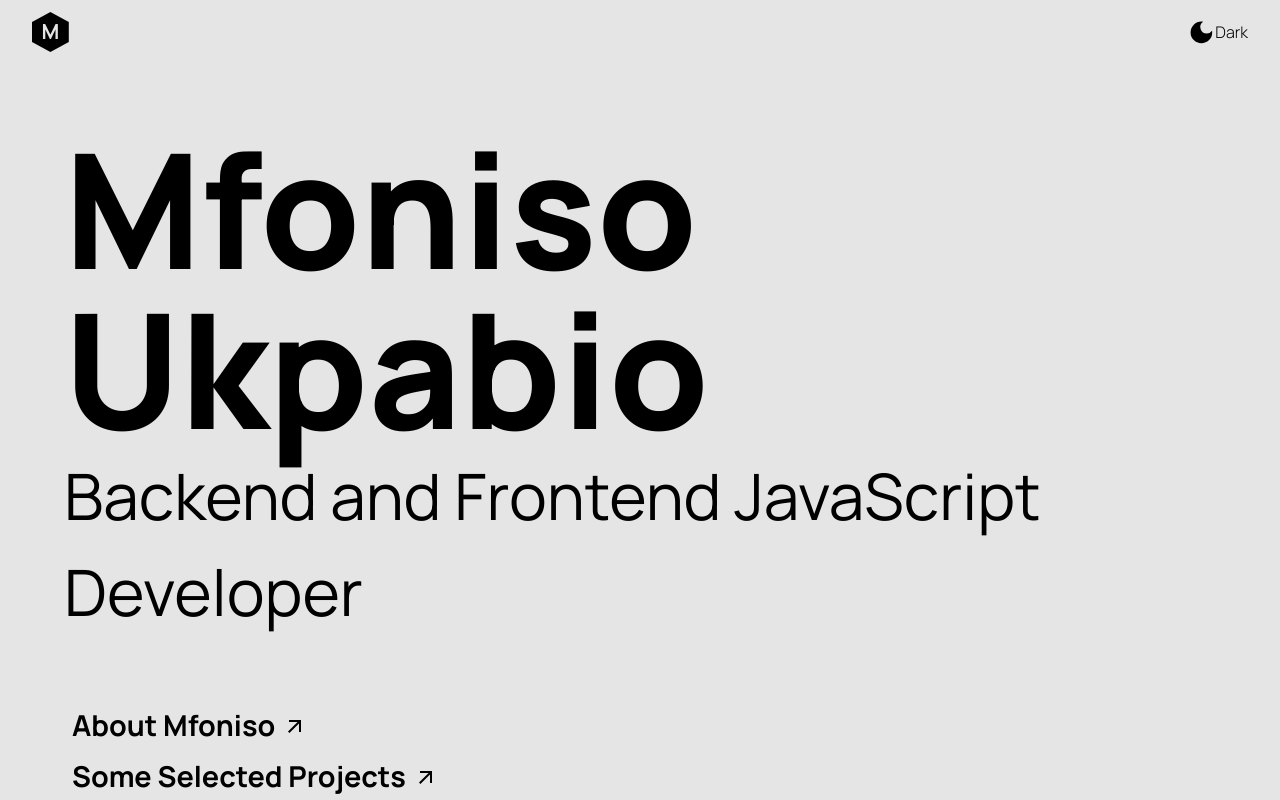
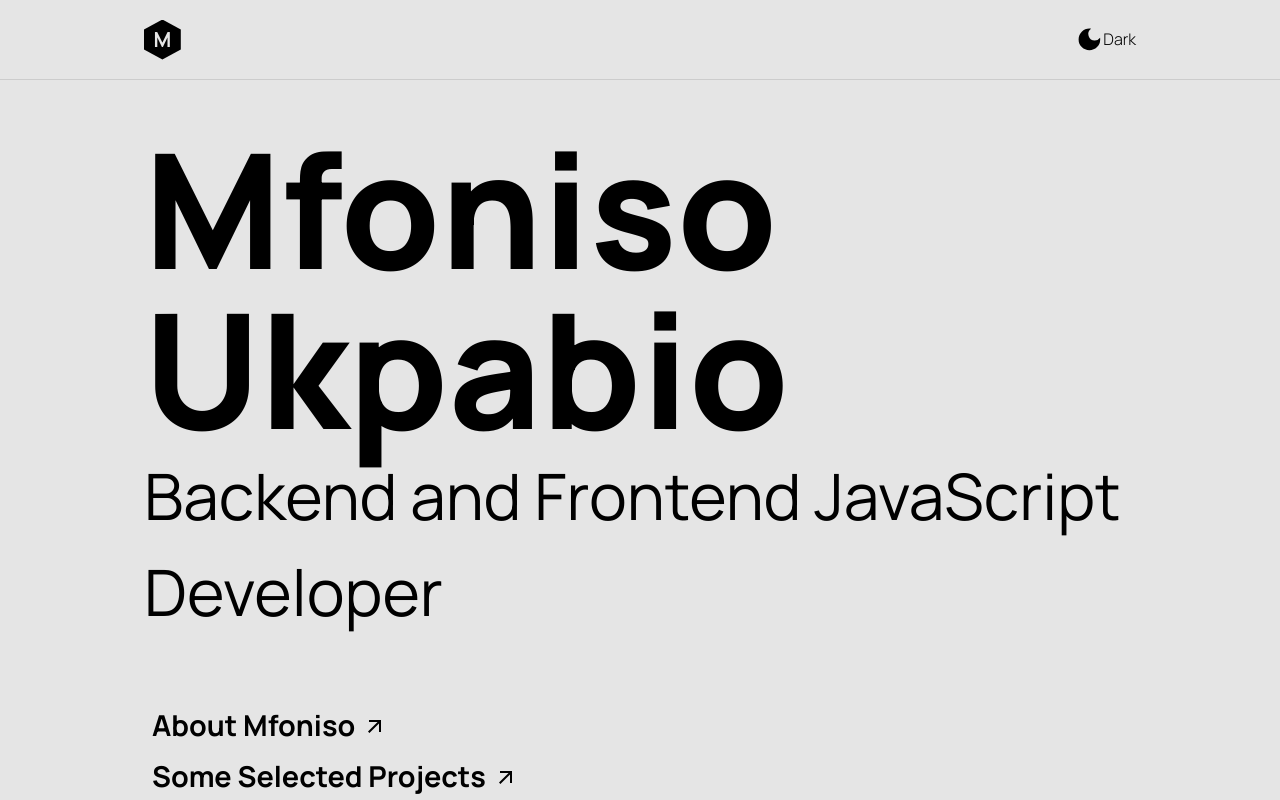
Before and after one commit to AirZED/new-portfolio, a React (Vite) app: page / in a window 1280 px wide. Shown: the top 800 px of the page. Built offline with nearby package versions, Linux system fonts and the light colour scheme.

Commit message:
added margin

```diff
--- a/src/index.css
+++ b/src/index.css
@@ -1,51 +1,51 @@
 @font-face {
   font-family: "PP Mori";
   font-weight: 100;
-  src: url('./assets/fonts/ppmori-extralight-webfont.woff2') format('woff2'),
-    url('./assets/fonts/ppmori-extralight-webfont.woff') format('woff')
+  src: url("./assets/fonts/ppmori-extralight-webfont.woff2") format("woff2"),
+    url("./assets/fonts/ppmori-extralight-webfont.woff") format("woff");
 }
 
 @font-face {
   font-family: "PP Mori";
   font-weight: 100;
   font-style: italic;
-  src: url('./assets/fonts/ppmori-extralightitalic-webfont.woff2') format('woff2'),
-    url('./assets/fonts/ppmori-extralightitalic-webfont.woff') format('woff')
+  src: url("./assets/fonts/ppmori-extralightitalic-webfont.woff2")
+      format("woff2"),
+    url("./assets/fonts/ppmori-extralightitalic-webfont.woff") format("woff");
 }
 
 @font-face {
   font-family: "PP Mori";
   font-weight: 300;
-  src: url('./assets/fonts/ppmori-regular-webfont.woff2') format('woff2'),
-    url('./assets/fonts/ppmori-regular-webfont.woff') format('woff')
+  src: url("./assets/fonts/ppmori-regular-webfont.woff2") format("woff2"),
+    url("./assets/fonts/ppmori-regular-webfont.woff") format("woff");
 }
 
 @font-face {
   font-family: "PP Mori";
   font-weight: 300;
   font-style: italic;
-  src: url('./assets/fonts/ppmori-regularitalicr-webfont.woff2') format('woff2'),
-    url('./assets/fonts/ppmori-regularitalic-webfont.woff') format('woff')
+  src: url("./assets/fonts/ppmori-regularitalicr-webfont.woff2") format("woff2"),
+    url("./assets/fonts/ppmori-regularitalic-webfont.woff") format("woff");
 }
 
 @font-face {
   font-family: "PP Mori";
   font-weight: 900;
-  src: url('./assets/fonts/ppmori-semibold-webfont.woff2') format('woff2'),
-    url('./assets/fonts/ppmori-semibold-webfont.woff') format('woff')
+  src: url("./assets/fonts/ppmori-semibold-webfont.woff2") format("woff2"),
+    url("./assets/fonts/ppmori-semibold-webfont.woff") format("woff");
 }
 
 @font-face {
   font-family: "PP Mori";
   font-weight: 900;
   font-style: italic;
-  src: url('./assets/fonts/ppmori-semibolditalic-webfont.woff2') format('woff2'),
-    url('./assets/fonts/ppmori-semibolditalic-webfont.woff') format('woff')
+  src: url("./assets/fonts/ppmori-semibolditalic-webfont.woff2") format("woff2"),
+    url("./assets/fonts/ppmori-semibolditalic-webfont.woff") format("woff");
 }
 
-
 html::-webkit-scrollbar {
-  width: .8rem;
+  width: 0.8rem;
   color: var(--light-bg);
 }
 
@@ -55,14 +55,14 @@ html::-webkit-scrollbar-track {
 
 html::-webkit-scrollbar-thumb {
   background: var(--dark-bg);
-  border-radius: .3rem;
+  border-radius: 0.3rem;
 }
 
 :root {
   /* font-family: 'PP Mori', sans-serif; */
   /* font-family: 'Roboto Mono', monospace; */
-/*   font-family: 'Poppins', sans-serif; */
-  font-family: 'Manrope', sans-serif;
+  /*   font-family: 'Poppins', sans-serif; */
+  font-family: "Manrope", sans-serif;
   font-weight: 400;
   line-height: 1.5;
   --border-radius: 15px;
@@ -96,15 +96,17 @@ body {
   overflow-x: hidden;
 }
 
+#root > *:not(:last-child) {
+  padding-inline: 9rem;
+}
+
 a {
   text-decoration: none;
 }
 
 a:hover {
-  color: var(--lessdark-bg)
+  color: var(--lessdark-bg);
 }
-
-
 
 h1,
 h2,
@@ -115,3 +117,15 @@ h6,
 p {
   margin: 0;
 }
+
+@media (max-width: 1200px) {
+  #root > *:not(:last-child) {
+    padding-inline: 2rem;
+  }
+}
+
+@media (max-width: 700px) {
+  #root > *:not(:last-child) {
+    padding-inline: 1rem;
+  }
+}
--- a/src/styles/Nav.module.css
+++ b/src/styles/Nav.module.css
@@ -11,7 +11,7 @@
   height: 4rem;
   width: 100%;
   padding: 0 !important;
-    gap: .5rem;
+  gap: 0.5rem;
 }
 
 .name {
@@ -30,9 +30,10 @@
 /* CLOSE NAV */
 .nav.close {
   background: var(--light-bg);
-    height: 4rem;
+  height: 5rem;
   flex-direction: row;
-    padding: 0 2rem !important;
+  padding: 0 9rem !important;
+  border-bottom: 0.5px solid #ccc;
 }
 
 .close-menu {
@@ -42,20 +43,19 @@
 
 .close-menu div {
   display: flex;
-    gap: .5em;
+  gap: 0.5em;
   align-items: center;
   list-style: none;
-
 }
 
-.nav-icons>* {
+.nav-icons > * {
   display: flex;
   align-items: center;
   justify-content: center;
   margin-left: 1rem;
   color: var(--dark-bg);
   cursor: pointer;
-    font-weight: 300
+  font-weight: 300;
 }
 
 .more-icon {
@@ -68,7 +68,7 @@
   cursor: pointer;
 }
 
-.nav-icons .mode-icons>* {
+.nav-icons .mode-icons > * {
   font-size: 1.8rem;
 }
 
@@ -82,10 +82,10 @@
   justify-content: space-between;
   color: var(--dark-bg);
   cursor: pointer;
-    gap: .25rem;
+  gap: 0.25rem;
 }
 
-.nav li>* {
+.nav li > * {
   transition: ease-in 1s;
   margin: 0;
   font-weight: 300;
@@ -93,13 +93,13 @@
 
 .nav li:hover p {
   animation-name: move-up-and-back;
-    animation-duration: .5s;
+  animation-duration: 0.5s;
   animation-fill-mode: forwards;
 }
 
-.nav li>div:hover .link-icon {
+.nav li > div:hover .link-icon {
   animation-name: move-up-and-back;
-    animation-duration: .5s;
+  animation-duration: 0.5s;
 }
 
 @keyframes move-up-and-back {
@@ -121,7 +121,6 @@
   }
 
   100% {
-
     transform: translate(0%, -10%);
     transform: none;
     opacity: 1;
@@ -130,38 +129,36 @@
   }
 }
 
+@media (max-width: 950px) {
+}
 
-@media (max-width:950px) {}
-
-@media (max-width:700px) {
-
+@media (max-width: 700px) {
   .nav {
     height: auto;
     border-bottom: 1px solid var(--dark-bg);
   }
 
-    .nav .open>* {
+
+
+  .nav .open > * {
     display: flex;
     align-items: center;
-
   }
 
-    .nav .open>.nav-entities {
+  .nav .open > .nav-entities {
     display: flex;
     align-items: center;
     flex-direction: column;
     width: 100%;
   }
 
-    .nav .open>.logo {
+  .nav .open > .logo {
     justify-content: space-between;
     height: 4rem;
     padding: 0 1rem;
-
   }
 
-
-    .nav .open>.nav-entities li {
+  .nav .open > .nav-entities li {
     border-top: 1px solid var(--dark-bg);
     width: 100%;
   }
@@ -170,7 +167,7 @@
     display: none;
   }
 
-    .nav>.open {
+  .nav > .open {
     position: relative;
     display: flex;
     flex-direction: column;
@@ -185,17 +182,15 @@
     display: block;
   }
 
-
-    .nav>.open * {
+  .nav > .open * {
     color: var(--dark-bg);
   }
-
 
   .nav.close {
     padding: 0 1rem !important;
   }
 
-    .nav>.open .name {
+  .nav > .open .name {
     font-size: 1rem;
     color: var(--light-bg);
   }
@@ -207,17 +202,15 @@
     width: 100%;
   }
 
-    .nav .more-info>div {
+  .nav .more-info > div {
     padding: 0;
     border: none;
     width: 100%;
     justify-content: space-between;
   }
 
-    .nav .more-info>div>a {
+  .nav .more-info > div > a {
     padding: 0;
     margin: 0;
-
   }
-
 }
```
Also changed, not shown: 1 other file (tests, documents, lock files or other folders). Lines whose indentation alone changed are shown as unchanged.
